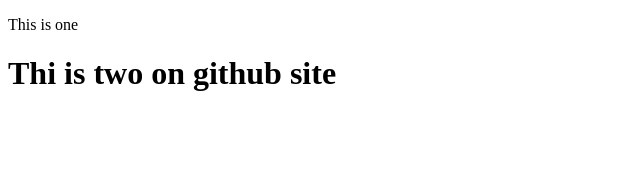
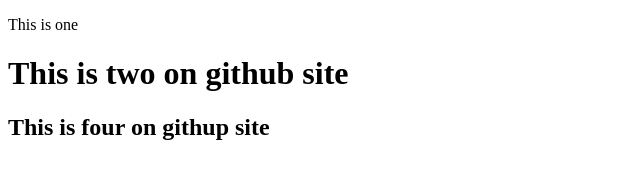
Before and after one commit to nahidcse2025/one, a plain HTML site: page index.html in a window 1280 px wide. Shown: the whole page, without its empty margins (0-640 px from the left). Drawn offline with Linux system fonts and the light colour scheme.

Commit message:
four index.html

```diff
--- a/index.html
+++ b/index.html
@@ -7,6 +7,7 @@
 </head>
 <body>
     <p>This is one</p>
-    <h1>Thi is two on github site</h1>
+    <h1>This is two on github site</h1>
+    <h2>This is four on githup site</h2>
 </body>
 </html>
```
